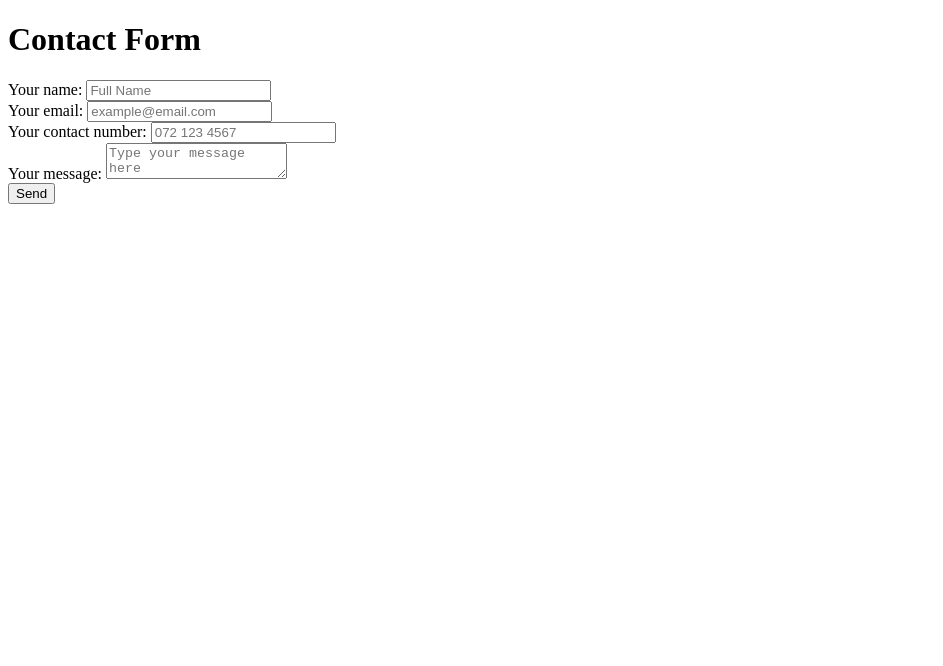
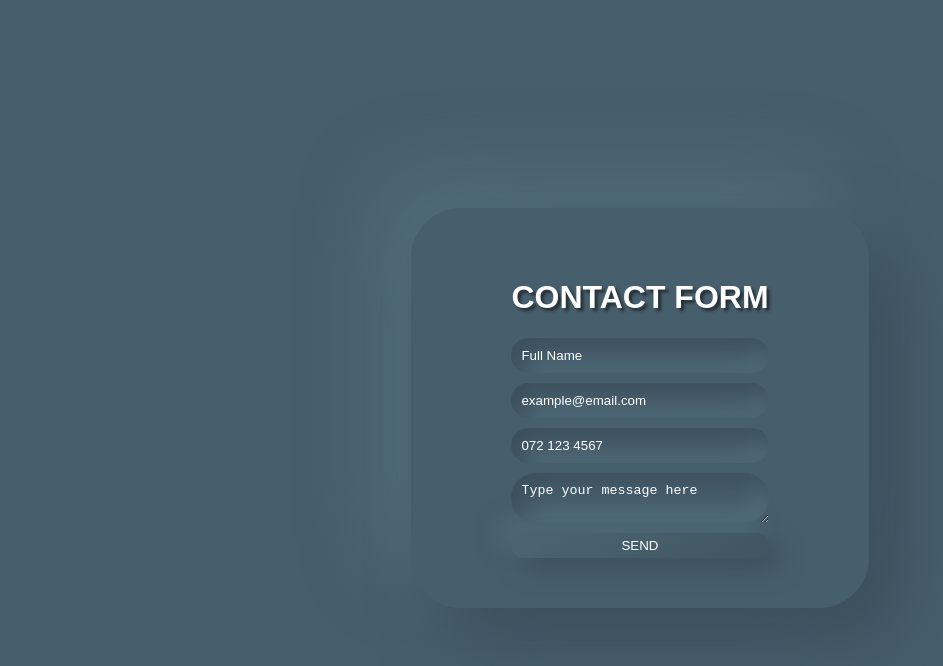
Before and after one commit to retsepile/karabo-s-contact-form, a plain HTML site: page index.html in a window 1280 px wide. Shown: the whole page, without its empty margins (0-943 px from the left). Drawn offline with Linux system fonts and the light colour scheme.

Commit message:
first commit

```diff
--- a/index.html
+++ b/index.html
@@ -5,7 +5,7 @@
     <meta http-equiv="X-UA-Compatible" content="IE=edge" />
     <meta name="viewport" content="width=device-width, initial-scale=1.0" />
     <title>Karabo's Contact Form</title>
-    <link rel="stylesheet" href="./nue.css" />
+    <link rel="stylesheet" href="./neu.css" />
   </head>
   <body>
     <form
--- a/neu.css
+++ b/neu.css
@@ -3,7 +3,7 @@
 }
 
 body {
-  background-image: url(https://picsum.photos/1920);
+  background: rgba(255, 255, 255, 0.45);
   background-size: cover;
   padding: 5% 10%;
   display: flex;
```
